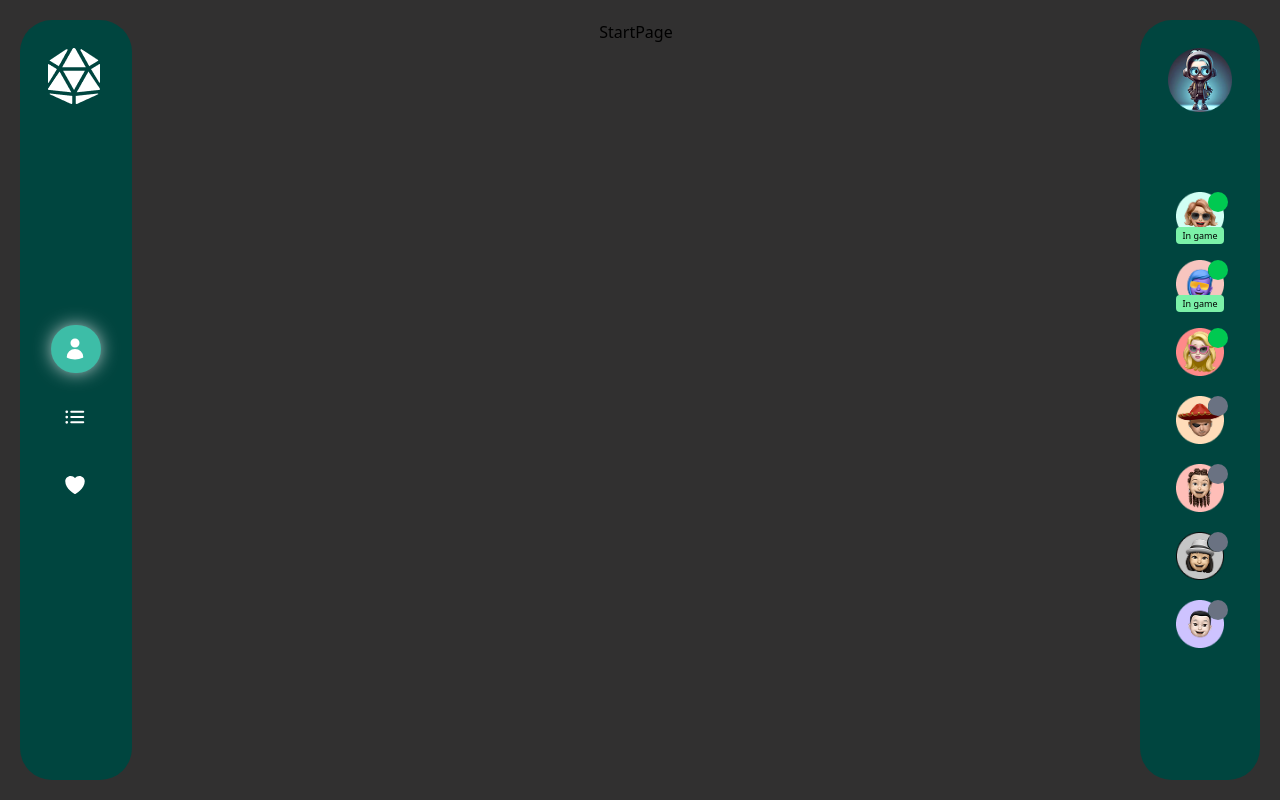
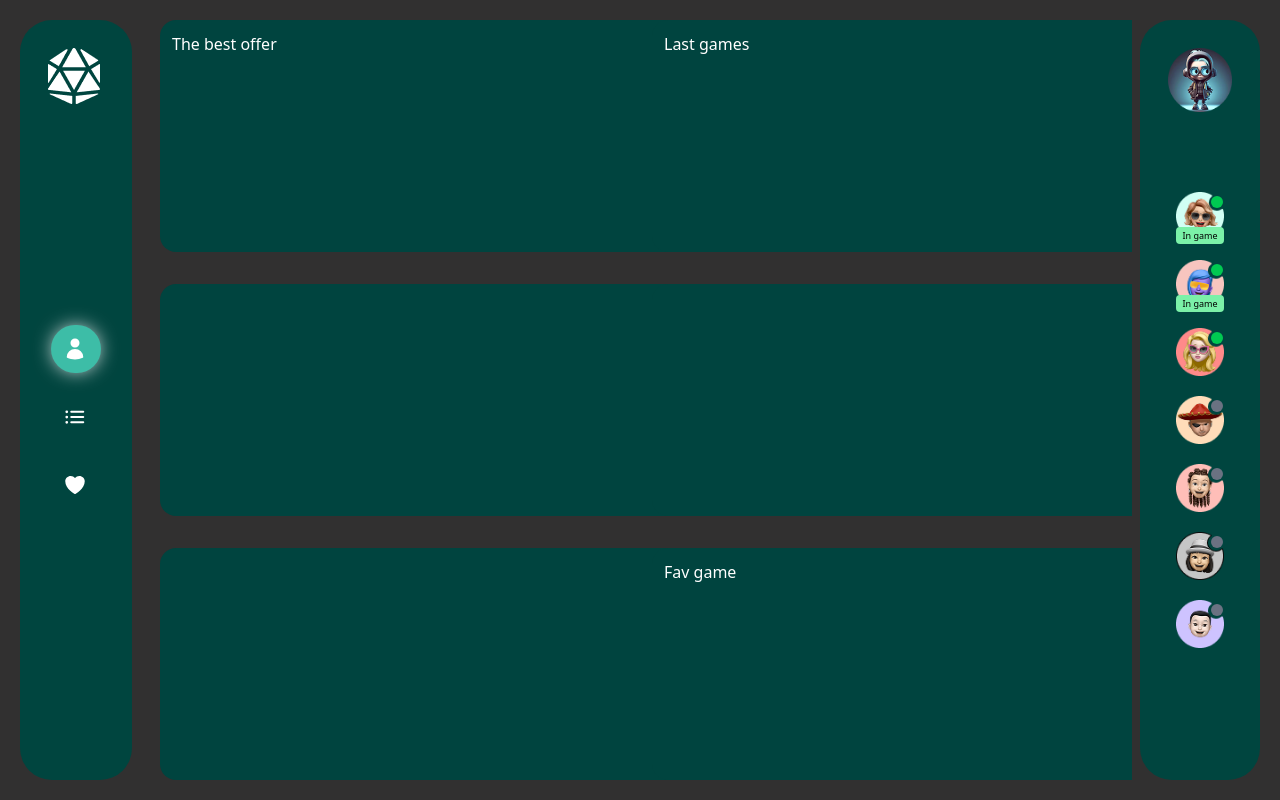
Before and after one commit to KamilJustynski/gamezone, a React (Vite) app: page / in a window 1280 px wide. Built offline with nearby package versions, Linux system fonts and the light colour scheme.

Commit message:
refactor: update styles and layout in RightAside, MainInfo, MultipleFilter, and StartPage components

```diff
--- a/src/components/Aside/RightAside.tsx
+++ b/src/components/Aside/RightAside.tsx
@@ -9,7 +9,7 @@ export const RightAside = () => {
           <div className="relative" key={index}>
             <img className="h-12 w-12" src={frn.img} alt="Friend" />
             <div
-              className={`h-5 w-5 top-0 -right-1 ${
+              className={`h-3 w-3 top-1 right-[0.8px] ${
                 frn.stat === "online" ? "bg-green-500" : "bg-gray-500"
               }  rounded-full absolute`}
             ></div>
--- a/src/components/GameDetails/MainInfo.tsx
+++ b/src/components/GameDetails/MainInfo.tsx
@@ -4,9 +4,9 @@ import { GameDetailsScheme } from "../../helpers/types";
 export const MainInfo: React.FC<GameDetailsScheme> = ({ thumbnail, title }) => {
   return (
     <div className="flex flex-col gap-5 w-1/2 bg-primaryDark p-10 rounded-3xl">
-      <h1 className="text-4xl  font-bold">{title}</h1>
+      <h1 className="text-4xl font-bold">{title}</h1>
       <div className="flex-1">
-        <img src={thumbnail} alt="Main game image" className=" rounded-2xl" />
+        <img src={thumbnail} alt="Main game image" className="rounded-2xl" />
       </div>
       <div className="flex flex-col gap-1 justify-between flex-1 p-5"></div>
     </div>
--- a/src/components/SearchComponent/MultipleFilter.tsx
+++ b/src/components/SearchComponent/MultipleFilter.tsx
@@ -43,11 +43,11 @@ export const MultipleFilter = () => {
       {isOpen && (
         <>
           <div
-            className="fixed inset-0 bg-black/70"
+            className="fixed inset-0 z-[99] bg-black/70"
             onClick={handleClick}
           ></div>
 
-          <div className="fixed z-50 left-1/2 top-1/2 transform -translate-x-1/2 -translate-y-1/2 bg-white p-8 rounded-lg shadow-lg w-80">
+          <div className="fixed  z-[999] left-1/2 top-1/2 transform -translate-x-1/2 -translate-y-1/2 bg-white p-8 rounded-lg shadow-lg w-80">
             <h2 className="text-lg font-bold mb-4">Filter Options</h2>
 
             <div className="mb-3">
--- a/src/pages/StartPage.tsx
+++ b/src/pages/StartPage.tsx
@@ -1,5 +1,12 @@
 export const StartPage = () => {
   return (
-    <h1>StartPage</h1>
+    <div className="grid grid-cols-4 grid-rows-3 gap-8 text-white">
+      <div className="col-span-2 bg-[#00443F] w-[600px] p-3 rounded-2xl">The best offer</div>
+      <div className="col-span-2 bg-[#00443F] w-[600px] p-3 rounded-2xl">Last games</div>
+      <div className="col-span-2 bg-[#00443F] w-[600px] p-3 rounded-2xl"></div>
+      <div className="col-span-2 bg-[#00443F] w-[600px] p-3 rounded-2xl"></div>
+      <div className="col-span-2 bg-[#00443F] w-[600px] p-3 rounded-2xl"></div>
+      <div className="col-span-2 bg-[#00443F] w-[600px] p-3 rounded-2xl">Fav game</div>
+    </div>
   )
 }
```
